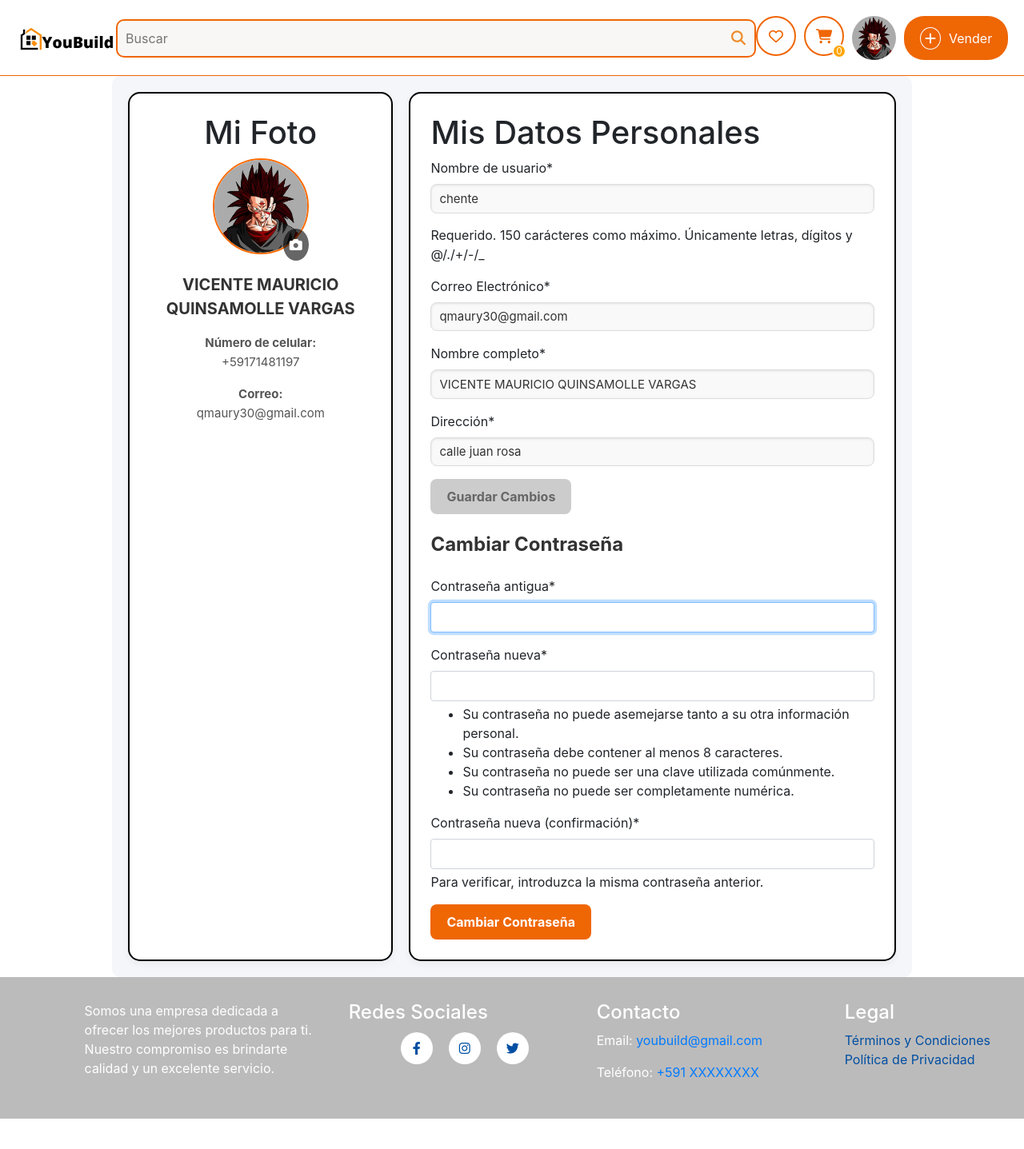
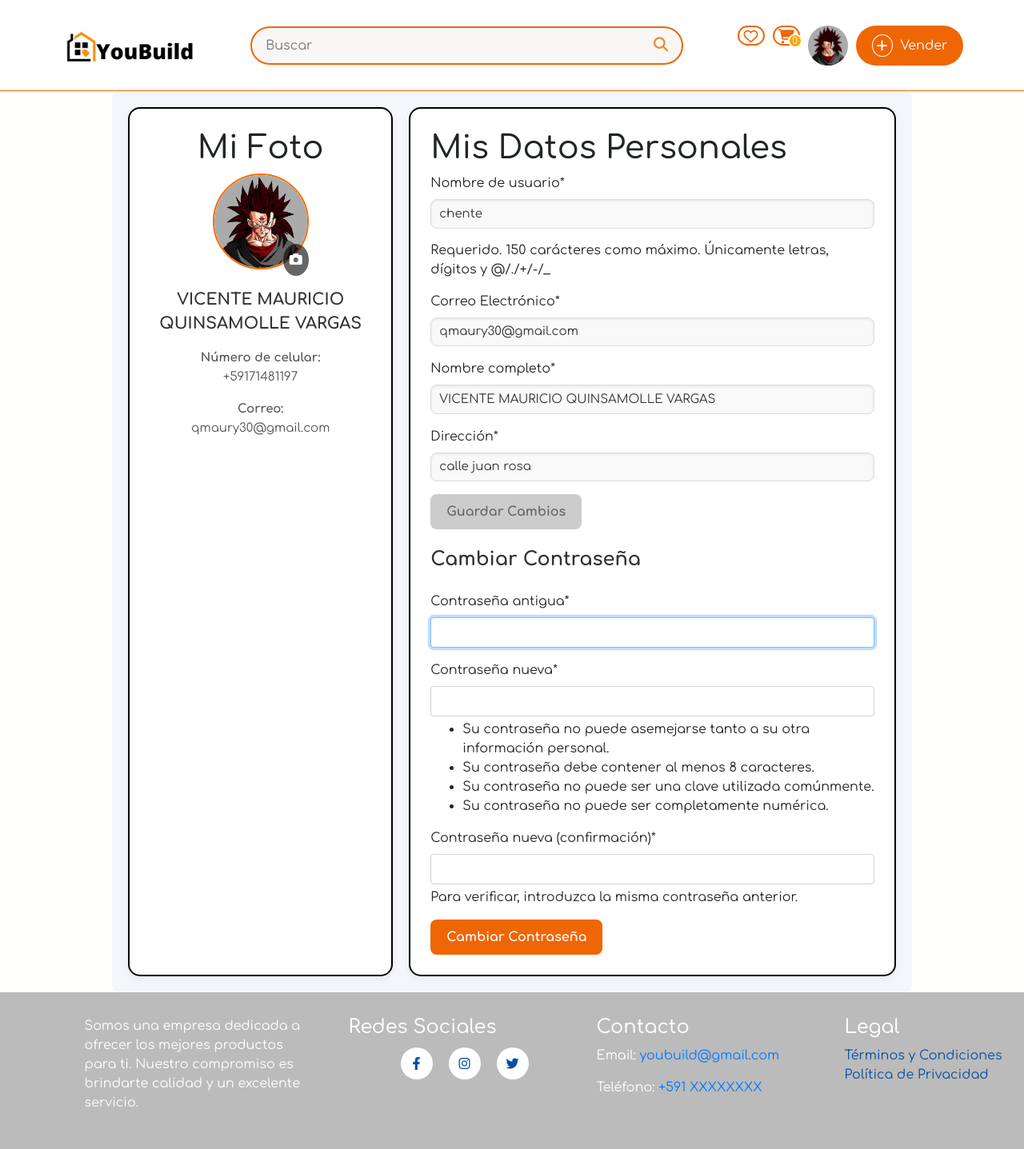
Before and after one commit to MauryQV/YouBuild, a Django app: page /perfil/ in a window 1280 px wide; the page is wider, and only the part inside the window is pictured. Shown: that part at 80% size. Before the commit the page ends 1399 px from the top of that part, so only its background shows below. Run offline with Django 5.2, Linux system fonts and the light colour scheme; a user stored in the database is signed in; data comes from the database, SQL or seed files in the repository; both versions use the stored data as it was after the commit; some libraries are stand-ins or nearby versions.

Commit message:
90% done

```diff
--- a/YouBuild/sistema/static/layoutReg.css
+++ b/YouBuild/sistema/static/layoutReg.css
@@ -1,10 +1,13 @@
 .topbar-container {
     display: flex;
+    flex-wrap: wrap;
     justify-content: space-between;
     align-items: center;
-    padding: 20px 20px;
+    padding: 13px 0px;
     background-color: #FFFFFF;
+    margin: 0 2cm;
     position: relative;
+    font-size: 16px;
 }
 
 .topbar-container::after {
@@ -12,9 +15,11 @@
     position: absolute;
     bottom: 0;
     left: 0;
-    width: 100%;
+    width: calc(100% + 4cm); /* Adjusts width to account for the side margins */
     height: 1px;
     background-color: #ef6605;
+    margin-left: -2cm; /* Centers the underline within the topbar container */
+    margin-right: 0cm;
 }
 
 /* Íconos de la derecha */
@@ -25,14 +30,14 @@
 
 /* Estilo de los íconos con círculo */
 .icon-btn {
-    width: 50px; /* Ajusta el ancho del círculo */
-    height: 50px; /* Ajusta la altura del círculo */
+    width: 25px; /* Ajusta el ancho del círculo */
+    height: 25px; /* Ajusta la altura del círculo */
     display: flex;
     align-items: center;
     justify-content: center;
     background-color: white;
     border: 2px solid #ef6605;
-    border-radius: 50%; /* Mantiene el botón circular */
+    border-radius: 25%; /* Mantiene el botón circular */
     color: #ef6605;
     text-decoration: none;
     cursor: pointer;
@@ -41,7 +46,7 @@
 }
 
 .icon-btn i {
-    font-size: 18px;
+    font-size: 25px;
 }
 
 /* Circulo del contador en el carrito */
@@ -52,8 +57,8 @@
     background-color: orange;
     color: white;
     border-radius: 50%;
-    width: 18px;
-    height: 18px;
+    width: 25px;
+    height: 25px;
     display: flex;
     justify-content: center;
     align-items: center;
@@ -63,8 +68,8 @@
 
 /* Estilo de la imagen de perfil (sin círculo) */
 .profile-icon .profile-pic {
-    width: 55px;
-    height: 55px;
+    width: 50px;
+    height: 50  px;
     border-radius: 50%;
 }
 
@@ -85,7 +90,7 @@
 .btn-sell i {
     background-color: transparent;
     border: 1px solid white;
-    border-radius: 50%;
+    border-radius: 40%;
     padding: 5px;
     margin-right: 10px;
     font-size: 16px;
--- a/YouBuild/sistema/static/topbar.css
+++ b/YouBuild/sistema/static/topbar.css
@@ -83,6 +83,9 @@
 .topbar-right {
     display: flex;
     gap: 10px;
+}
+.topbar-right .icon-btn i {
+    font-size: 18px; /* Adjust as needed */
 }
 
 /* Estilo de los botones de enlace e icono */
--- a/YouBuild/sistema/templates/layoutReg.html
+++ b/YouBuild/sistema/templates/layoutReg.html
@@ -10,12 +10,13 @@
     <link href="https://fonts.googleapis.com/css2?family=Comfortaa:wght@400;500;700&display=swap" rel="stylesheet">
     <link rel="stylesheet" href="{% static 'style.css' %}" />
     <link rel="stylesheet" href="{% static 'layoutReg.css' %}" />
+    <link rel="stylesheet" href="{% static 'topbar.css' %}">
     <style>
-      /* Apply Comfortaa font globally */
       body {
           font-family: 'Comfortaa', sans-serif;
       }
     </style>
+
 
     {% block extra_styles %}
 
--- a/YouBuild/sistema/templates/perfil.html
+++ b/YouBuild/sistema/templates/perfil.html
@@ -6,8 +6,17 @@
 {% block title %}Mi perfil{% endblock %}
 
 {% block extra_styles %}
+<link rel="stylesheet" href="{% static 'topbar.css' %}">
 <link rel="stylesheet" href="{% static 'perfil.css' %}">
 <link href="https://cdn.jsdelivr.net/npm/bootstrap@4.6.1/dist/css/bootstrap.min.css" rel="stylesheet">
+<link href="https://fonts.googleapis.com/css2?family=Comfortaa:wght@400;500;700&display=swap" rel="stylesheet">
+<link rel="stylesheet" href="{% static 'style.css' %}" />
+<style>
+    body {
+        font-family: 'Comfortaa', sans-serif;
+    }
+  </style>
+
 {% endblock %}
 
 {% block content %}
```
Also changed, not shown: YouBuild/db.sqlite3.
